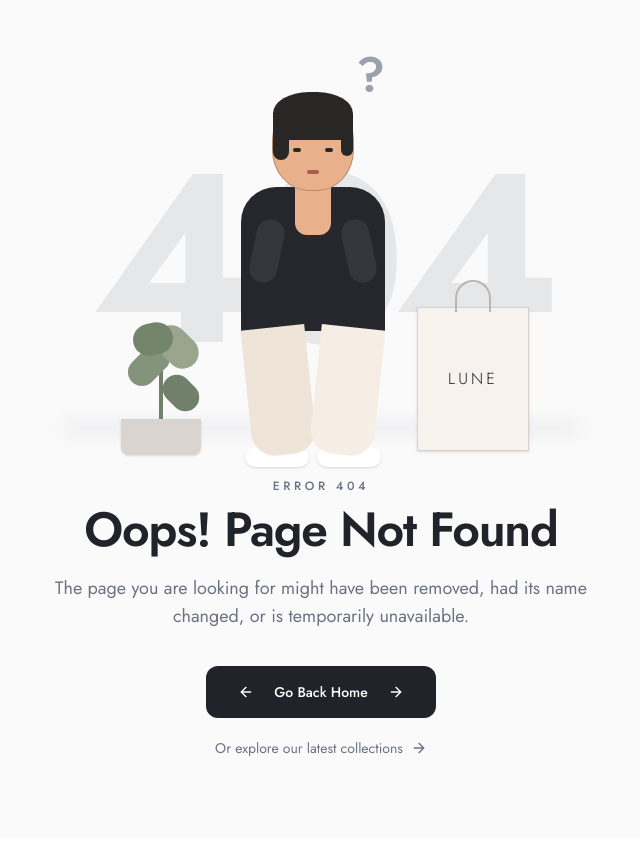
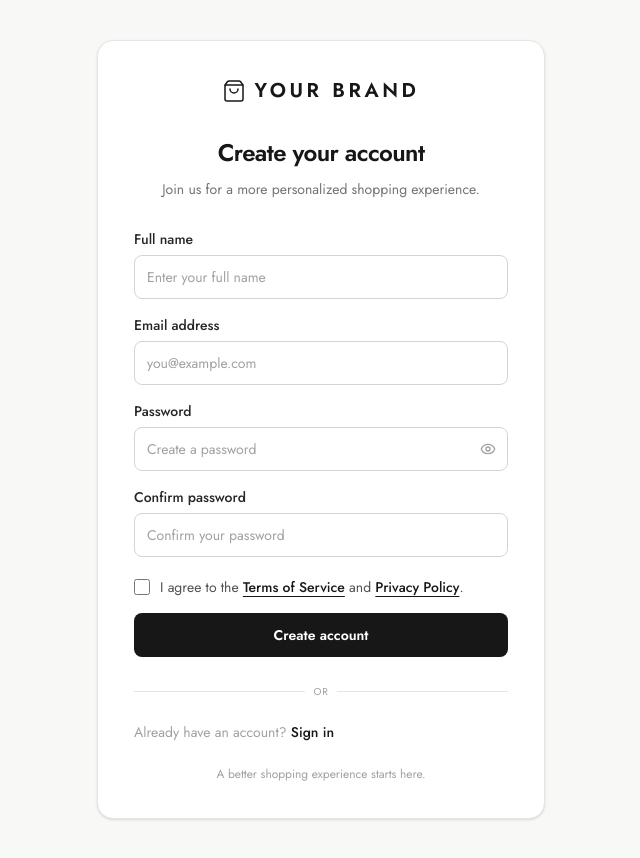
Before and after one commit to kazimayzid/clothing-e-commerce, a Next.js app: page /sign-up in a window 1280 px wide. Before the commit this address had no page. Shown: the whole page, without its empty margins (319-959 px from the left). Built offline with nearby package versions, Linux system fonts and the light colour scheme.

Commit message:
authentication page design done

```diff
--- /dev/null
+++ b/app/(auth)/admin/login/page.tsx
@@ -0,0 +1,9 @@
+import LoginPage from "@/components/shared/LoginPage";
+
+export default function AdminLoginPage() {
+  return (
+    <>
+      <LoginPage/>
+    </>
+  );
+}
--- /dev/null
+++ b/app/(auth)/sign-in/page.tsx
@@ -0,0 +1,16 @@
+import AuthSwitchLink from "@/components/shared/AuthSwitchLink";
+import LoginPage from "@/components/shared/LoginPage";
+
+export default function UserLoginPage() {
+
+
+  return (
+    <LoginPage>
+        <AuthSwitchLink
+  message="Don't have an account?"
+  linkText="Create an account"
+  href="/sign-up"
+/>
+    </LoginPage>
+  );
+}
--- /dev/null
+++ b/app/(auth)/sign-up/page.tsx
@@ -0,0 +1,153 @@
+
+import Link from "next/link";
+import { ShoppingBag, Eye } from "lucide-react";
+import AuthSwitchLink from "@/components/shared/AuthSwitchLink";
+
+export default function SignUpPage() {
+  return (
+    <main className="flex min-h-screen items-center justify-center bg-[#f8f8f6] px-4 py-10">
+      <div className="w-full max-w-md rounded-2xl border border-neutral-200 bg-white p-6 shadow-sm sm:p-9">
+        {/* Brand */}
+        <Link
+          href="/"
+          className="mb-8 flex items-center justify-center gap-2"
+        >
+          <ShoppingBag className="size-6" strokeWidth={1.5} />
+          <span className="text-xl font-semibold tracking-[0.18em]">
+            YOUR BRAND
+          </span>
+        </Link>
+
+        {/* Heading */}
+        <div className="mb-7 text-center">
+          <h1 className="text-2xl font-semibold tracking-tight text-neutral-900">
+            Create your account
+          </h1>
+          <p className="mt-2 text-sm leading-6 text-neutral-500">
+            Join us for a more personalized shopping experience.
+          </p>
+        </div>
+
+        {/* Form UI */}
+        <form className="space-y-4">
+          <div>
+            <label
+              htmlFor="name"
+              className="mb-1.5 block text-sm font-medium text-neutral-800"
+            >
+              Full name
+            </label>
+            <input
+              id="name"
+              name="name"
+              type="text"
+              placeholder="Enter your full name"
+              className="h-11 w-full rounded-lg border border-neutral-300 px-3 text-sm outline-none placeholder:text-neutral-400 focus:border-neutral-900 focus:ring-1 focus:ring-neutral-900"
+            />
+          </div>
+
+          <div>
+            <label
+              htmlFor="email"
+              className="mb-1.5 block text-sm font-medium text-neutral-800"
+            >
+              Email address
+            </label>
+            <input
+              id="email"
+              name="email"
+              type="email"
+              placeholder="you@example.com"
+              className="h-11 w-full rounded-lg border border-neutral-300 px-3 text-sm outline-none placeholder:text-neutral-400 focus:border-neutral-900 focus:ring-1 focus:ring-neutral-900"
+            />
+          </div>
+
+          <div>
+            <label
+              htmlFor="password"
+              className="mb-1.5 block text-sm font-medium text-neutral-800"
+            >
+              Password
+            </label>
+            <div className="relative">
+              <input
+                id="password"
+                name="password"
+                type="password"
+                placeholder="Create a password"
+                className="h-11 w-full rounded-lg border border-neutral-300 px-3 pr-10 text-sm outline-none placeholder:text-neutral-400 focus:border-neutral-900 focus:ring-1 focus:ring-neutral-900"
+              />
+              <Eye className="absolute right-3 top-1/2 size-4 -translate-y-1/2 text-neutral-400" />
+            </div>
+          </div>
+
+          <div>
+            <label
+              htmlFor="confirmPassword"
+              className="mb-1.5 block text-sm font-medium text-neutral-800"
+            >
+              Confirm password
+            </label>
+            <input
+              id="confirmPassword"
+              name="confirmPassword"
+              type="password"
+              placeholder="Confirm your password"
+              className="h-11 w-full rounded-lg border border-neutral-300 px-3 text-sm outline-none placeholder:text-neutral-400 focus:border-neutral-900 focus:ring-1 focus:ring-neutral-900"
+            />
+          </div>
+
+          {/* Terms */}
+          <div className="flex items-start gap-2.5 pt-1">
+            <input
+              id="terms"
+              type="checkbox"
+              className="mt-0.5 size-4 accent-neutral-900"
+            />
+            <label
+              htmlFor="terms"
+              className="text-sm leading-5 text-neutral-600"
+            >
+              I agree to the{" "}
+              <Link
+                href="/terms"
+                className="font-medium text-neutral-900 underline underline-offset-4"
+              >
+                Terms of Service
+              </Link>{" "}
+              and{" "}
+              <Link
+                href="/privacy"
+                className="font-medium text-neutral-900 underline underline-offset-4"
+              >
+                Privacy Policy
+              </Link>
+              .
+            </label>
+          </div>
+
+          {/* Submit button — visual only */}
+          <button
+            type="button"
+            className="h-11 w-full rounded-lg bg-neutral-900 px-4 text-sm font-semibold text-white transition hover:bg-neutral-700"
+          >
+            Create account
+          </button>
+        </form>
+
+        {/* Reusable sign-in link */}
+        <div className="mt-7">
+          <AuthSwitchLink
+            message="Already have an account?"
+            linkText="Sign in"
+            href="/sign-in"
+          />
+        </div>
+
+        <p className="mt-6 text-center text-xs text-neutral-400">
+          A better shopping experience starts here.
+        </p>
+      </div>
+    </main>
+  );
+}
--- /dev/null
+++ b/app/api/auth/[...all]/route.ts
@@ -0,0 +1,5 @@
+
+import { toNextJsHandler } from "better-auth/next-js";
+import { auth } from "@/lib/auth";
+
+export const { GET, POST } = toNextJsHandler(auth);
--- a/app/globals.css
+++ b/app/globals.css
@@ -83,3 +83,8 @@
   letter-spacing: 0.08em;
   text-transform: uppercase;
 }
+
+
+button {
+  cursor: pointer;
+}
--- a/components/localUI/Actions.tsx
+++ b/components/localUI/Actions.tsx
@@ -1,4 +1,5 @@
 import FavoriteButton from "../shared/FavaouriteButton";
+import UserButton from "../shared/UserButton";
 import CartButton from "./Cart";
 import SearchBar from "./Search";
 
@@ -8,6 +9,7 @@ export default function Actions() {
         <SearchBar/>
         <FavoriteButton/>
         <CartButton/>
+        <UserButton/>
         </div>
 
     )
--- /dev/null
+++ b/components/shared/AuthSwitchLink.tsx
@@ -0,0 +1,39 @@
+import Link from "next/link";
+
+type AuthSwitchLinkProps = {
+  message: string;
+  linkText: string;
+  href: string;
+};
+
+export default function AuthSwitchLink({
+  message,
+  linkText,
+  href,
+}: AuthSwitchLinkProps) {
+  return (
+    <>
+
+       <div className="relative my-6">
+          <div className="absolute inset-0 flex items-center">
+            <div className="w-full border-t border-neutral-200"></div>
+          </div>
+          <div className="relative flex justify-center text-xs">
+            <span className="bg-white px-2 text-neutral-400 tracking-luxury text-[10px]">
+              Or
+            </span>
+          </div>
+        </div>
+
+      <p className="mt-6 text-sm text-neutral-400">
+        {message}{" "}
+        <Link
+          href={href}
+          className="font-medium text-foreground hover:underline"
+        >
+          {linkText}
+        </Link>
+      </p>
+    </>
+  );
+}
--- a/app/(auth)/login/page.tsx
+++ b/components/shared/LoginPage.tsx
@@ -1,13 +1,15 @@
 "use client";
-
-import { useState } from "react";
+import { useState, type ReactNode } from "react";
 import Link from "next/link";
 import { useForm } from "react-hook-form";
 import { zodResolver } from "@hookform/resolvers/zod";
 import { Eye, EyeOff, Lock, Mail, ArrowRight, Loader2 } from "lucide-react";
 import { loginSchema, LoginInput } from "@/lib/validations/auth";
-
-export default function LoginPage() {
+import AuthSwitchLink from "./AuthSwitchLink";
+type Props = {
+  children?: ReactNode;
+};
+export default function LoginPage({children}: Props) {
   const [showPassword, setShowPassword] = useState(false);
   const [serverError, setServerError] = useState<string | null>(null);
 
@@ -33,11 +35,9 @@ export default function LoginPage() {
       setServerError("Invalid email or password. Please try again.");
     }
   };
-
   return (
     <main className="min-h-screen w-full flex items-center justify-center bg-neutral-50 px-4 py-12 font-sans">
       <div className="w-full max-w-md bg-white border border-neutral-200 rounded-lg shadow-sm p-8 md:p-10 font-sans">
-
         {/* Brand / Header */}
         <div className="flex flex-col items-center text-center mb-8">
           <Link
@@ -60,7 +60,11 @@ export default function LoginPage() {
         )}
 
         {/* Login Form */}
-        <form onSubmit={handleSubmit(onSubmit)} className="space-y-5" noValidate>
+        <form
+          onSubmit={handleSubmit(onSubmit)}
+          className="space-y-5"
+          noValidate
+        >
           {/* Email Field */}
           <div>
             <label
@@ -131,7 +135,11 @@ export default function LoginPage() {
                 className="absolute inset-y-0 right-0 pr-3 flex items-center text-neutral-400 hover:text-neutral-700 transition-colors"
                 aria-label={showPassword ? "Hide password" : "Show password"}
               >
-                {showPassword ? <EyeOff className="w-4 h-4" /> : <Eye className="w-4 h-4" />}
+                {showPassword ? (
+                  <EyeOff className="w-4 h-4" />
+                ) : (
+                  <Eye className="w-4 h-4" />
+                )}
               </button>
             </div>
             {errors.password && (
@@ -178,29 +186,12 @@ export default function LoginPage() {
         </form>
 
         {/* Divider */}
-        <div className="relative my-6">
-          <div className="absolute inset-0 flex items-center">
-            <div className="w-full border-t border-neutral-200"></div>
-          </div>
-          <div className="relative flex justify-center text-xs">
-            <span className="bg-white px-2 text-neutral-400 tracking-luxury text-[10px]">
-              Or
-            </span>
-          </div>
+
+
+        <div className="text-center">
+         {children}
         </div>
 
-        {/* Alternative Action */}
-        <div className="text-center">
-          <p className="text-xs text-neutral-500">
-            Don&apos;t have an account?{" "}
-            <Link
-              href="/register"
-              className="font-semibold text-neutral-900 hover:underline underline-offset-4"
-            >
-              Create an account
-            </Link>
-          </p>
-        </div>
       </div>
     </main>
   );
--- /dev/null
+++ b/components/shared/UserButton.tsx
@@ -0,0 +1,18 @@
+import { CircleUser } from "lucide-react";
+import Link from "next/link";
+
+export default function UserButton() {
+  return (
+    <Link
+      href="/sign-in"
+      aria-label="Sign in"
+      className="group relative flex h-8 items-center justify-center gap-2 rounded-full border border-black/5 bg-white/80 px-2 shadow-xs backdrop-blur-xs transition-all duration-300 hover:bg-white hover:shadow-sm active:scale-95 focus-visible:outline-2 focus-visible:outline-offset-2"
+    >
+      <CircleUser className="h-4 w-4 shrink-0 text-neutral-600 transition-colors duration-200 group-hover:text-black" />
+
+      <span className="max-w-0 text-neutral-500 overflow-hidden whitespace-nowrap text-sm font-medium opacity-0 transition-all duration-300 group-hover:max-w-16 group-hover:opacity-100">
+        Sign in
+      </span>
+    </Link>
+  );
+}
--- a/lib/auth.ts
+++ b/lib/auth.ts
@@ -1,5 +1,14 @@
+
 import { betterAuth } from "better-auth";
+import { prismaAdapter } from "better-auth/adapters/prisma";
+import { prisma } from "@/lib/prisma";
 
 export const auth = betterAuth({
-  //...
+  database: prismaAdapter(prisma, {
+    provider: "postgresql",
+  }),
+
+  emailAndPassword: {
+    enabled: true,
+  },
 });
```
Also changed, not shown: 1 other file (tests, documents, lock files or other folders).
